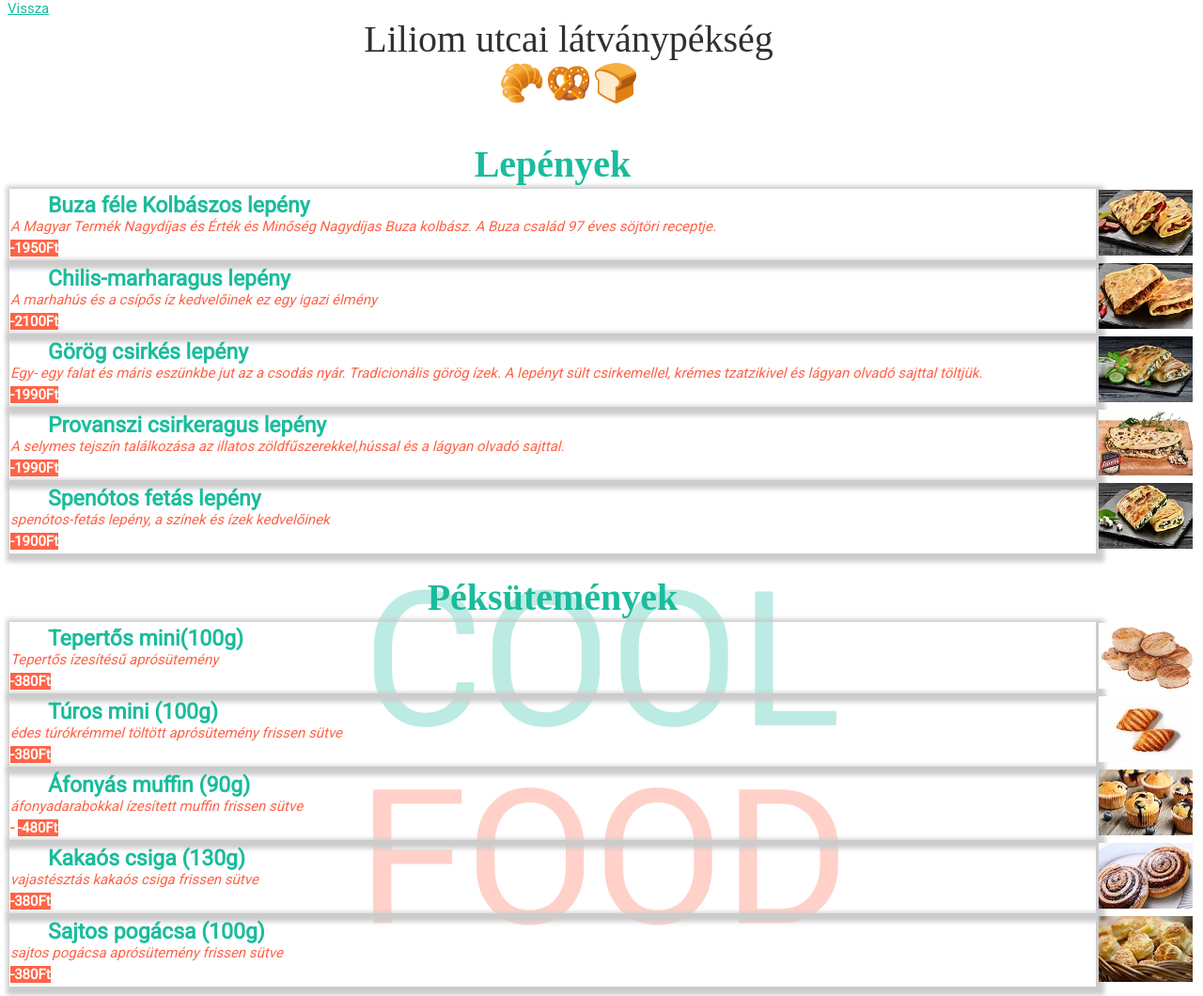
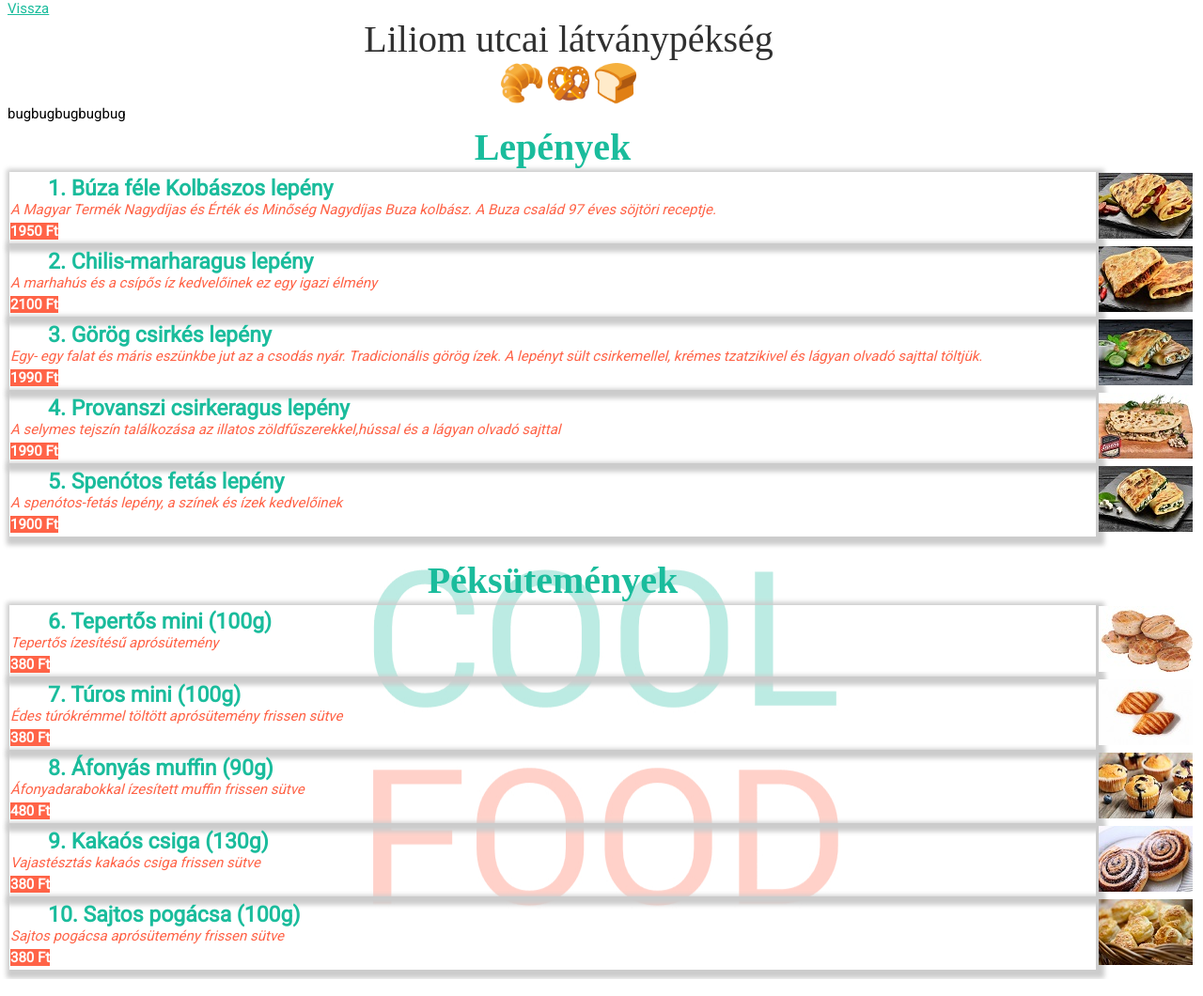
Before and after one commit to bpozsgai9/webMerfoldko2, a PHP site: page /restaurant_menu.php in a window 1280 px wide. Shown: the part 66-1126 px from the top of the page at 94% size. Run offline with PHP 8.4, Linux system fonts and the light colour scheme; some web fonts are replaced.

Commit message:
dynamicListing

```diff
--- a/class/dataObject/Menu.php
+++ b/class/dataObject/Menu.php
@@ -44,7 +44,7 @@ class Menu {
         $this->name = $arrivingData[2];
         $this->description = $arrivingData[3];
         $this->price = (int)$arrivingData[4];
-        $this->picturePath = $arrivingData[4];
+        $this->picturePath = $arrivingData[5];
     }
 
     public function __destruct() {
@@ -52,16 +52,16 @@ class Menu {
         //kapcsolat bont
     }
 
-    function getId() { $this->id; }
+    public function getId() { return $this->id; }
 
-    function getRestaurantId() { $this->restaurantId; }
+    public function getRestaurantId() { return $this->restaurantId; }
 
-    function getName() { $this->name; }
+    public function getName() { return $this->name; }
 
-    function getDescription() { $this->description; }
+    public function getDescription() { return $this->description; }
 
-    function getPrice() { $this->price; }
+    public function getPrice() { return $this->price; }
 
-    function getPicturePath() { $this->picturePath; }
+    public function getPicturePath() { return $this->picturePath; }
 }
 ?>
--- a/restaurant_menu.php
+++ b/restaurant_menu.php
@@ -1,3 +1,9 @@
+<?php
+require 'class/CoolFood.php';
+
+$coolFood = new CoolFood();
+?>
+
 <!DOCTYPE html>
 <html lang="hu">
 <head>
@@ -21,185 +27,6 @@
     Liliom utcai látványpékség<br/>
     🥐🥨🍞
 </div>
-<br/><br/>
-<div>
-    <table class="lepeny">
-        <tr>
-            <th>Lepények</th>
-            <th></th>
-        </tr>
-        <tr>
-            <td>
-                <div class="name">
-                    Buza féle Kolbászos lepény
-                </div>
-                <div class="leiras">A Magyar Termék Nagydíjas és Érték és Minőség Nagydíjas Buza kolbász.
-                    A Buza család 97 éves söjtöri receptje.
-                </div>
-                <div class="price">
-                    <mark>-1950Ft</mark>
-                </div>
-            </td>
-            <td>
-                <img src="kepek/kolbaszoslepeny.jpg" alt="kolbászos lepény">
-            </td>
-        </tr>
-        <tr>
-            <td>
-                <div class="name">Chilis-marharagus lepény
-                </div>
-                <div class="leiras">
-                    A marhahús és a csípős íz
-                    kedvelőinek ez egy igazi élmény
-                </div>
-                <div class="price">
-                    <mark>-2100Ft</mark>
-                </div>
-            </td>
-            <td>
-                <img src="kepek/chilis_marharagus.jpg" alt="chilis marharagus lepény">
-            </td>
-        </tr>
-        <tr>
-            <td>
-                <div class="name">
-                    Görög csirkés lepény
-                </div>
-                <div class="leiras">
-                    Egy- egy falat és máris eszünkbe jut az a csodás nyár. Tradicionális görög ízek.
-                    A lepényt sült csirkemellel, krémes tzatzikivel és lágyan olvadó sajttal töltjük.
-                </div>
-                <div class="price">
-                    <mark>-1990Ft</mark>
-                </div>
-            </td>
-            <td>
-                <img src="kepek/gorogcsirkes.jpg" alt="görög csirkés lepény">
-            </td>
-        </tr>
-        <tr>
-            <td>
-                <div class="name">Provanszi csirkeragus lepény</div>
-                <div class="leiras">
-                    A selymes tejszín találkozása az illatos zöldfűszerekkel,hússal és a lágyan olvadó sajttal.
-                </div>
-                <div class="price">
-                    <mark>-1990Ft</mark>
-                </div>
-            </td>
-            <td>
-                <img src="kepek/provanszislepeny.jpg" alt="Provanszi csirkeragus lepény">
-            </td>
-        </tr>
-        <tr>
-            <td>
-                <div class="name">
-                    Spenótos fetás lepény
-                </div>
-                <div class="leiras">
-                    spenótos-fetás lepény, a színek és ízek kedvelőinek
-                </div>
-                <div class="price">
-                    <mark>-1900Ft</mark>
-                </div>
-            </td>
-            <td>
-                <img src="kepek/spenotosfetas.jpg" alt="Spenótos fetás lepény">
-            </td>
-        </tr>
-
-    </table>
-</div>
-<br/>
-<div>
-    <table class="peksuti">
-        <tr>
-            <th><b>Péksütemények</b></th>
-            <th></th>
-        </tr>
-        <tr>
-            <td>
-                <div class="name">
-                    Tepertős mini(100g)
-                </div>
-                <div class="leiras">
-                    Tepertős ízesítésű aprósütemény
-                </div>
-                <div class="price">
-                    <mark>-380Ft</mark>
-                </div>
-            </td>
-            <td>
-                <img src="kepek/tepertosmini.jpg" alt="Tepertős mnii">
-            </td>
-        </tr>
-        <tr>
-            <td>
-                <div class="name">
-                    Túros mini (100g)
-                </div>
-                <div class="leiras">
-                    édes túrókrémmel töltött aprósütemény frissen sütve
-                </div>
-                <div class="price">
-                    <mark>-380Ft</mark>
-                </div>
-            </td>
-            <td>
-                <img src="kepek/turosmini.jpg" alt="Túrós mini">
-            </td>
-        </tr>
-        <tr>
-            <td>
-                <div class="name">
-                    Áfonyás muffin (90g)
-                </div>
-                <div class="leiras">
-                    áfonyadarabokkal ízesített muffin frissen sütve
-                </div>
-                <div class="price">
-                    -
-                    <mark>-480Ft</mark>
-                </div>
-            </td>
-            <td>
-                <img src="kepek/afonyasmuffin.jpg" alt="Áfonyás muffin">
-            </td>
-        </tr>
-        <tr>
-            <td>
-                <div class="name">
-                    Kakaós csiga (130g)
-                </div>
-                <div class="leiras">
-                    vajastésztás kakaós csiga frissen sütve
-                </div>
-                <div class="price">
-                    <mark>-380Ft</mark>
-                </div>
-            </td>
-            <td>
-                <img src="kepek/kakaoscsiga.jpg" alt="Kakaós csiga">
-            </td>
-        </tr>
-        <tr>
-            <td>
-                <div class="name">
-                    Sajtos pogácsa (100g)
-                </div>
-                <div class="leiras">
-                    sajtos pogácsa aprósütemény frissen sütve
-                </div>
-                <div class="price">
-                    <mark>-380Ft</mark>
-                </div>
-            </td>
-            <td>
-                <img src="kepek/sajtospogi.jpg" alt="Sajtos pogácsa">
-            </td>
-        </tr>
-
-    </table>
-</div>
+    <?php $coolFood->listMenuArray() ?>
 </body>
 </html>
--- a/txt/menu.txt
+++ b/txt/menu.txt
@@ -2,3 +2,10 @@ id;restaurantId;name;description;price;picturePath
 1;1;Búza féle Kolbászos lepény;A Magyar Termék Nagydíjas és Érték és Minőség Nagydíjas Buza kolbász. A Buza család 97 éves söjtöri receptje.;1950;kepek/kolbaszoslepeny.jpg
 2;1;Chilis-marharagus lepény;A marhahús és a csípős íz kedvelőinek ez egy igazi élmény;2100;kepek/chilis_marharagus.jpg
 3;1;Görög csirkés lepény;Egy- egy falat és máris eszünkbe jut az a csodás nyár. Tradicionális görög ízek. A lepényt sült csirkemellel, krémes tzatzikivel és lágyan olvadó sajttal töltjük.;1990;kepek/gorogcsirkes.jpg
+4;1;Provanszi csirkeragus lepény;A selymes tejszín találkozása az illatos zöldfűszerekkel,hússal és a lágyan olvadó sajttal;1990;kepek/provanszislepeny.jpg
+5;1;Spenótos fetás lepény;A spenótos-fetás lepény, a színek és ízek kedvelőinek;1900;kepek/spenotosfetas.jpg
+6;1;Tepertős mini (100g);Tepertős ízesítésű aprósütemény;380;kepek/tepertosmini.jpg
+7;1;Túros mini (100g);Édes túrókrémmel töltött aprósütemény frissen sütve;380;kepek/turosmini.jpg
+8;1;Áfonyás muffin (90g);Áfonyadarabokkal ízesített muffin frissen sütve;480;kepek/afonyasmuffin.jpg
+9;1;Kakaós csiga (130g);Vajastésztás kakaós csiga frissen sütve;380;kepek/kakaoscsiga.jpg
+10;1;Sajtos pogácsa (100g);Sajtos pogácsa aprósütemény frissen sütve;380;kepek/sajtospogi.jpg
```
Also changed, not shown: class/CoolFood.php (+54 -4 lines).
